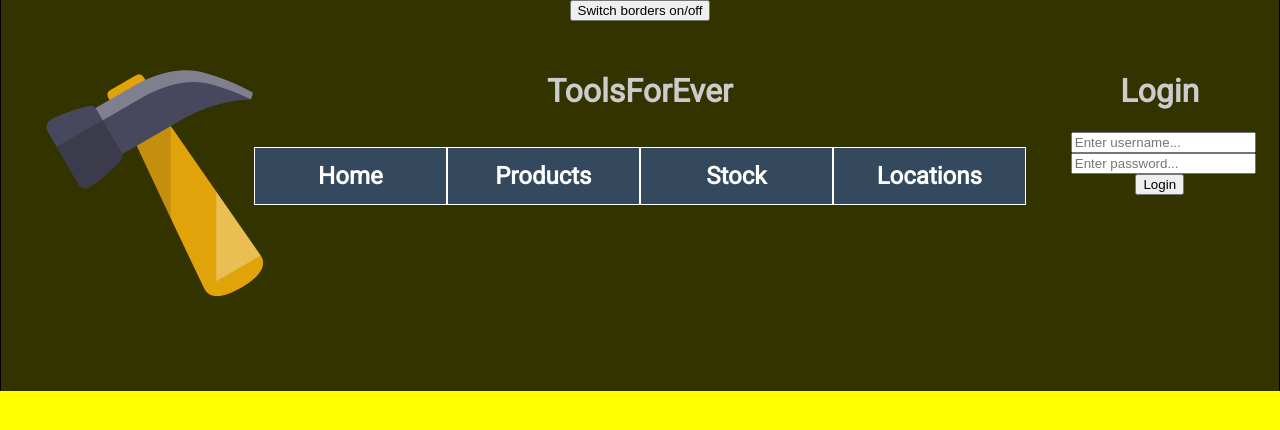
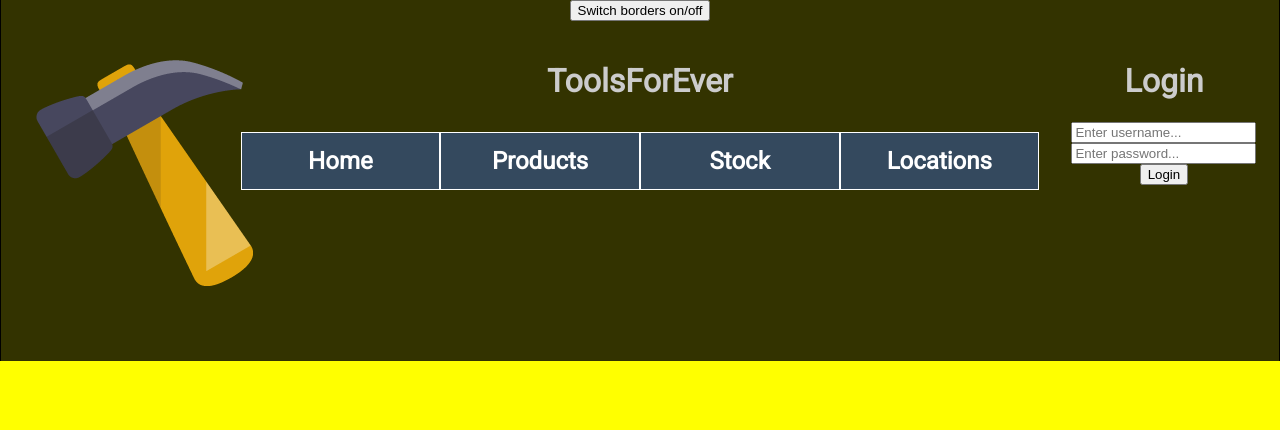
Before and after one commit to gaterin/Oefen-MVC, a PHP site: page /php/View/Header.php in a window 1280 px wide. Shown: the top 430 px of the page. Run offline with PHP 8.4, Linux system fonts and the light colour scheme.

Commit message:
Update GridStyle.css

```diff
--- a/Style/GridStyle.css
+++ b/Style/GridStyle.css
@@ -31,7 +31,7 @@
 [class*="col-"]
 {
     float: left;
-    padding: 15px;
+    padding: 10px;
     /* border: 1px solid blue; */
 }
 /* all first-child-elements with attribute:{class="row"} */
```
